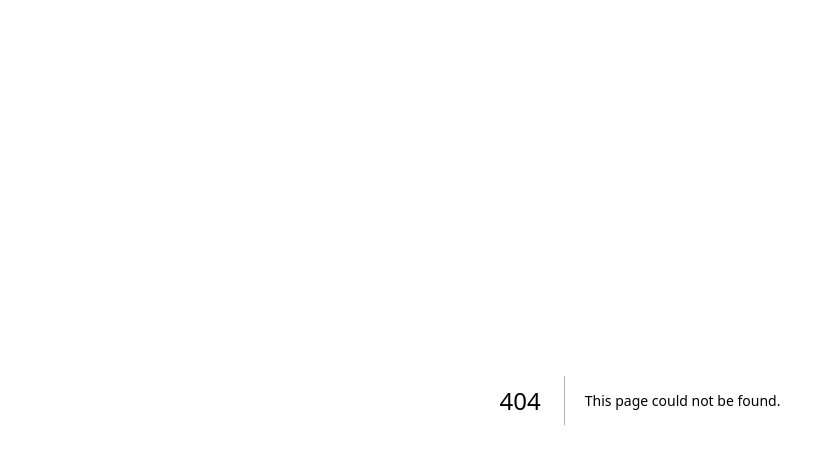
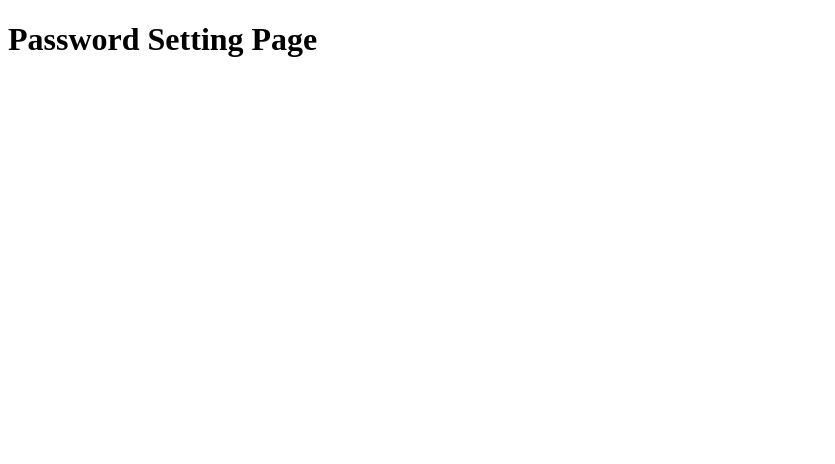
Before and after one commit to dhanisaptrri/Pemrograman_Framework, a Next.js app in the folder praktikum2/my-app/: page /user/password in a window 1280 px wide. Before the commit this address had no page. Shown: the top 464 px of the page, without its empty margins (0-835 px from the left). Built offline with nearby package versions, Linux system fonts and the light colour scheme.

Commit message:
3. Nested Routing

```diff
--- /dev/null
+++ b/praktikum2/my-app/src/pages/user/password/index.tsx
@@ -0,0 +1,9 @@
+const PasswordSettingPage = () => {
+    return (
+        <div>
+            <h1>Password Setting Page</h1>
+        </div>
+    );
+};
+
+export default PasswordSettingPage;
```
Also changed, not shown: praktikum2/my-app/src/pages/setting/app.tsx (added, +9 -0 lines), praktikum2/my-app/src/pages/user/index.tsx (added, +9 -0 lines).
